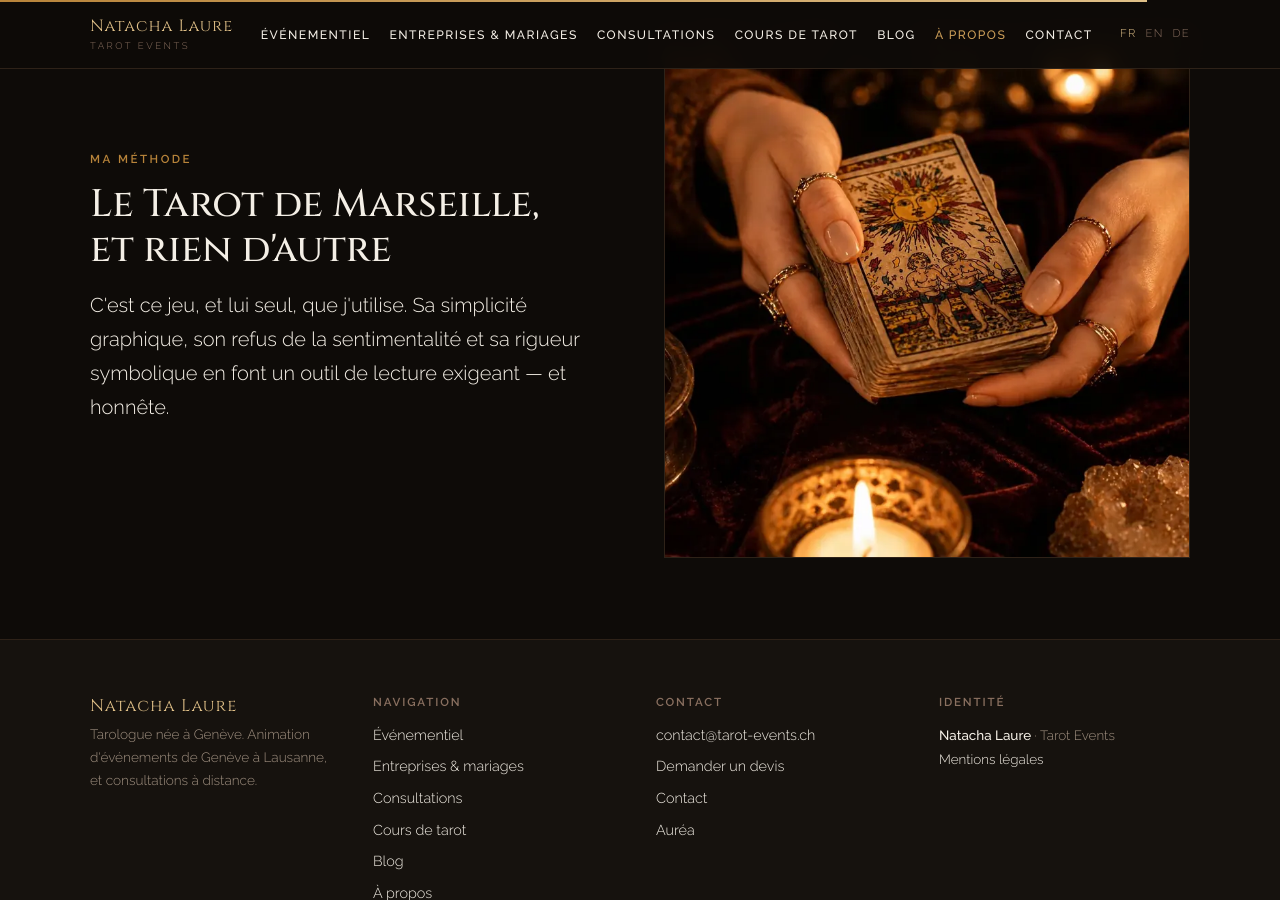
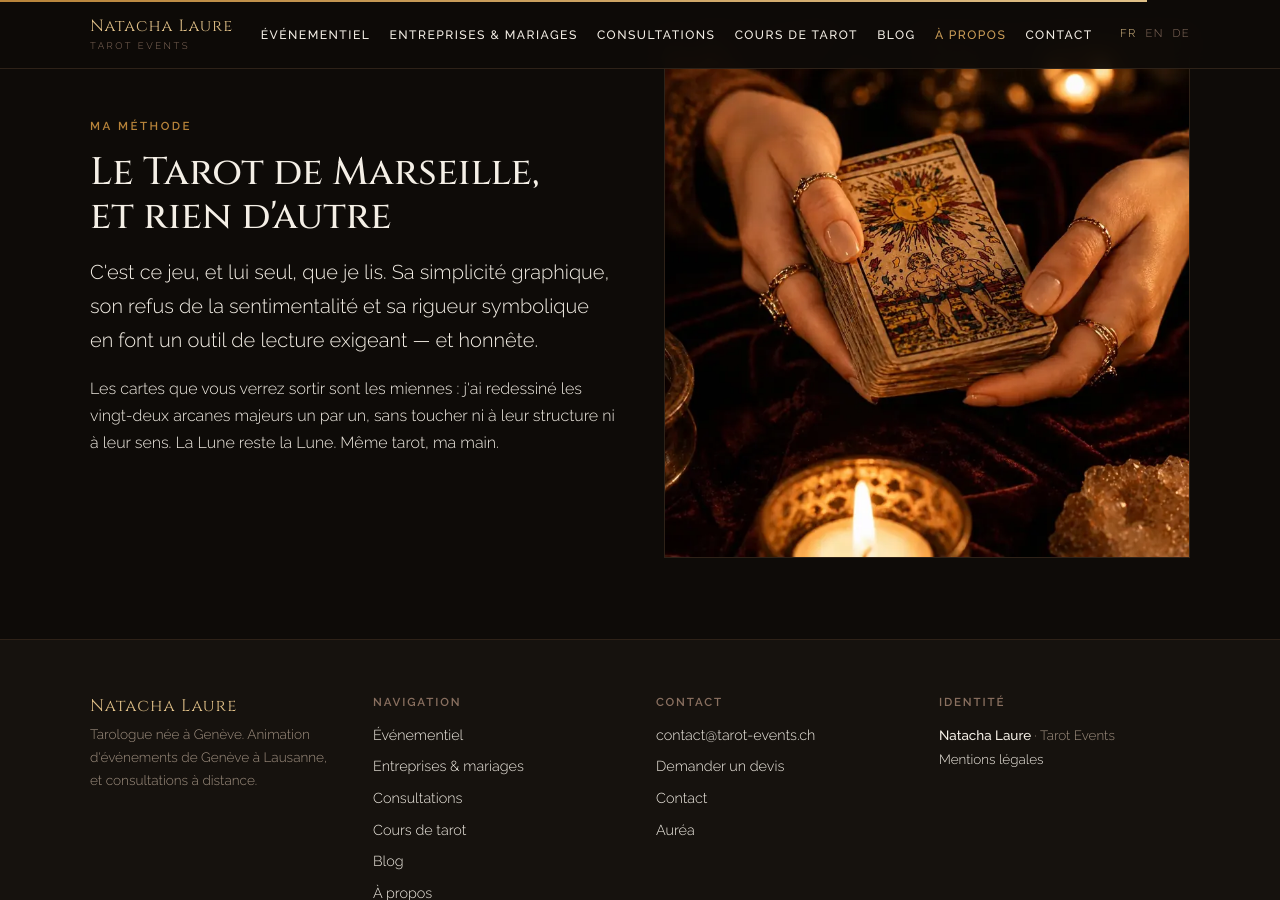
Before and after one commit to gentinanatacha-byte/tarot-events, a Jekyll site: the page built from a-propos.html, in a window 1280 px wide and 900 px high, scrolled down 1477 px. Built offline with Jekyll 4.4.1, drawn with Linux system fonts in a browser that asks for light colours.

Commit message:
Add files via upload

```diff
--- a/_data/i18n.yml
+++ b/_data/i18n.yml
@@ -49,7 +49,7 @@ fr:
   reference_note: "Gardez-la : elle relie votre paiement à votre tirage."
   deck_eyebrow: "Précommande"
   deck_titre: "Le jeu que vous venez de tirer"
-  deck_chapo: "Les vingt-deux arcanes majeurs que vous voyez sur cette page ne viennent d'aucun éditeur. Je les ai conçus et peints, et je les ai pensés à partir de mes propres lectures — chaque arcane y porte un animal, parce que c'est ainsi que je les vois depuis des années."
+  deck_chapo: "Les vingt-deux arcanes majeurs que vous voyez sur cette page ne viennent d'aucun éditeur. Je les ai conçus et peints, et je les ai pensés à partir de mes propres lectures — chaque arcane y porte un animal, parce que c'est ainsi que je les vois depuis des années. C'est un Tarot de Marseille : sa structure, ses noms et ses sens sont intacts. Vous pouvez le lire avec tout ce que vous savez déjà."
   deck_exclusif: "Jeu exclusif Natacha Laure, tiré en série limitée. Il n'est vendu nulle part ailleurs."
   deck_contenu: "22 arcanes majeurs"
   deck_expedition_libelle: "Expédition"
@@ -108,7 +108,7 @@ en:
   reference_note: "Keep it: it ties your payment to your spread."
   deck_eyebrow: "Pre-order"
   deck_titre: "The deck you have just drawn from"
-  deck_chapo: "The twenty-two major arcana you see on this page come from no publisher. I designed and painted them, and I thought them through from my own readings — each arcanum carries an animal, because that is how I have seen them for years."
+  deck_chapo: "The twenty-two major arcana you see on this page come from no publisher. I designed and painted them, and I thought them through from my own readings — each arcanum carries an animal, because that is how I have seen them for years. It is a Tarot de Marseille: its structure, its names and its meanings are untouched. You can read it with everything you already know."
   deck_exclusif: "An exclusive Natacha Laure deck, printed in a limited run. It is sold nowhere else."
   deck_contenu: "22 major arcana"
   deck_expedition_libelle: "Shipping"
@@ -167,7 +167,7 @@ de:
   reference_note: "Bewahren Sie sie auf: Sie verbindet Ihre Zahlung mit Ihrer Legung."
   deck_eyebrow: "Vorbestellung"
   deck_titre: "Das Deck, aus dem Sie gerade gezogen haben"
-  deck_chapo: "Die zweiundzwanzig grossen Arkana auf dieser Seite stammen von keinem Verlag. Ich habe sie entworfen und gemalt und aus meinen eigenen Lesungen heraus gedacht — jedes Arkanum trägt ein Tier, weil ich sie seit Jahren so sehe."
+  deck_chapo: "Die zweiundzwanzig grossen Arkana auf dieser Seite stammen von keinem Verlag. Ich habe sie entworfen und gemalt und aus meinen eigenen Lesungen heraus gedacht — jedes Arkanum trägt ein Tier, weil ich sie seit Jahren so sehe. Es ist ein Tarot de Marseille: Struktur, Namen und Bedeutungen bleiben unangetastet. Sie können es mit allem lesen, was Sie bereits wissen."
   deck_exclusif: "Ein exklusives Natacha-Laure-Deck in limitierter Auflage. Es wird nirgends sonst verkauft."
   deck_contenu: "22 grosse Arkana"
   deck_expedition_libelle: "Versand"
--- a/a-propos.html
+++ b/a-propos.html
@@ -38,7 +38,8 @@ image: /assets/images/natacha-consultation-700.webp
     <div>
     <p class="eyebrow">Ma méthode</p>
     <h2>Le Tarot de Marseille, et rien d'autre</h2>
-    <p class="lede">C'est ce jeu, et lui seul, que j'utilise. Sa simplicité graphique, son refus de la sentimentalité et sa rigueur symbolique en font un outil de lecture exigeant — et honnête.</p>
+    <p class="lede">C'est ce jeu, et lui seul, que je lis. Sa simplicité graphique, son refus de la sentimentalité et sa rigueur symbolique en font un outil de lecture exigeant — et honnête.</p>
+    <p>Les cartes que vous verrez sortir sont les miennes : j'ai redessiné les vingt-deux arcanes majeurs un par un, sans toucher ni à leur structure ni à leur sens. La Lune reste la Lune. Même tarot, ma main.</p>
     </div>
     <div>
       {% include img.html name="mains-tarot" alt="Deux mains tenant un jeu de Tarot de Marseille ancien, la carte du Soleil sur le dessus" sizes="(min-width: 980px) 46vw, 100vw" %}
--- a/de/ueber-mich.html
+++ b/de/ueber-mich.html
@@ -38,7 +38,8 @@ image: /assets/images/natacha-consultation-700.webp
     <div>
     <p class="eyebrow">Meine Methode</p>
     <h2>Das Tarot de Marseille, und nichts anderes</h2>
-    <p class="lede">Dieses Deck benutze ich, und nur dieses. Seine grafische Schlichtheit, sein Verzicht auf Sentimentalität und seine symbolische Strenge machen es zu einem anspruchsvollen — und ehrlichen — Leseinstrument.</p>
+    <p class="lede">Dieses Deck lese ich, und nur dieses. Seine grafische Schlichtheit, sein Verzicht auf Sentimentalität und seine symbolische Strenge machen es zu einem anspruchsvollen — und ehrlichen — Leseinstrument.</p>
+    <p>Die Karten, die Sie sehen werden, sind meine eigenen: Ich habe die zweiundzwanzig grossen Arkana einzeln neu gezeichnet, ohne ihre Struktur oder ihre Bedeutung anzutasten. Der Mond bleibt der Mond. Dasselbe Tarot, von meiner Hand.</p>
     </div>
     <div>
       {% include img.html name="mains-tarot" alt="Zwei Hände halten ein altes Tarot-de-Marseille-Deck, die Sonne obenauf" sizes="(min-width: 980px) 46vw, 100vw" %}
--- a/en/about.html
+++ b/en/about.html
@@ -38,7 +38,8 @@ image: /assets/images/natacha-consultation-700.webp
     <div>
     <p class="eyebrow">My method</p>
     <h2>The Tarot de Marseille, and nothing else</h2>
-    <p class="lede">This is the deck I use, and the only one. Its graphic simplicity, its refusal of sentimentality and its symbolic rigour make it a demanding reading tool — and an honest one.</p>
+    <p class="lede">This is the deck I read, and the only one. Its graphic simplicity, its refusal of sentimentality and its symbolic rigour make it a demanding reading tool — and an honest one.</p>
+    <p>The cards you will see are my own: I redrew the twenty-two major arcana one by one, without touching their structure or their meaning. The Moon is still the Moon. The same tarot, in my own hand.</p>
     </div>
     <div>
       {% include img.html name="mains-tarot" alt="Two hands holding an old Tarot de Marseille deck, the Sun card on top" sizes="(min-width: 980px) 46vw, 100vw" %}
```
